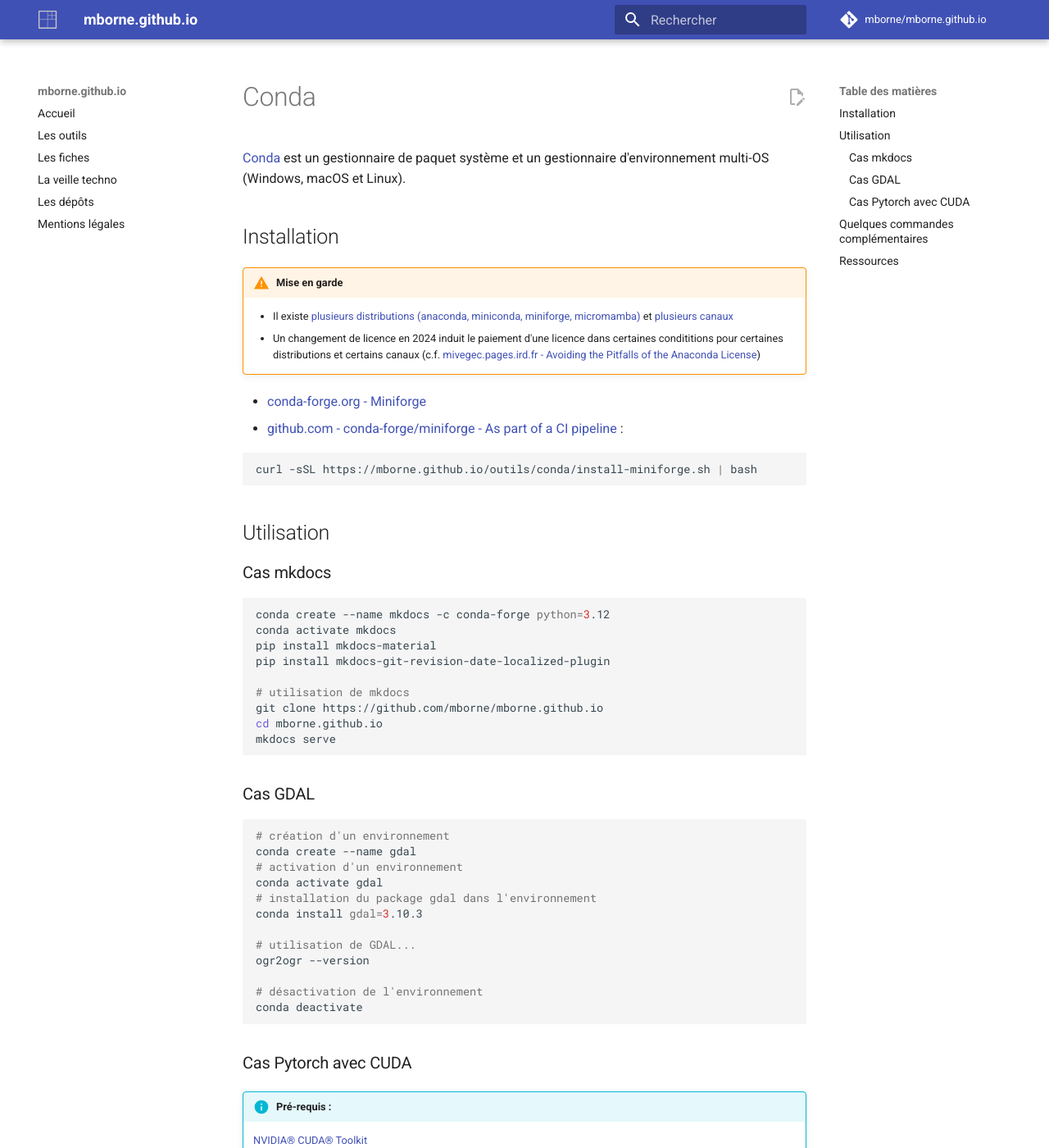
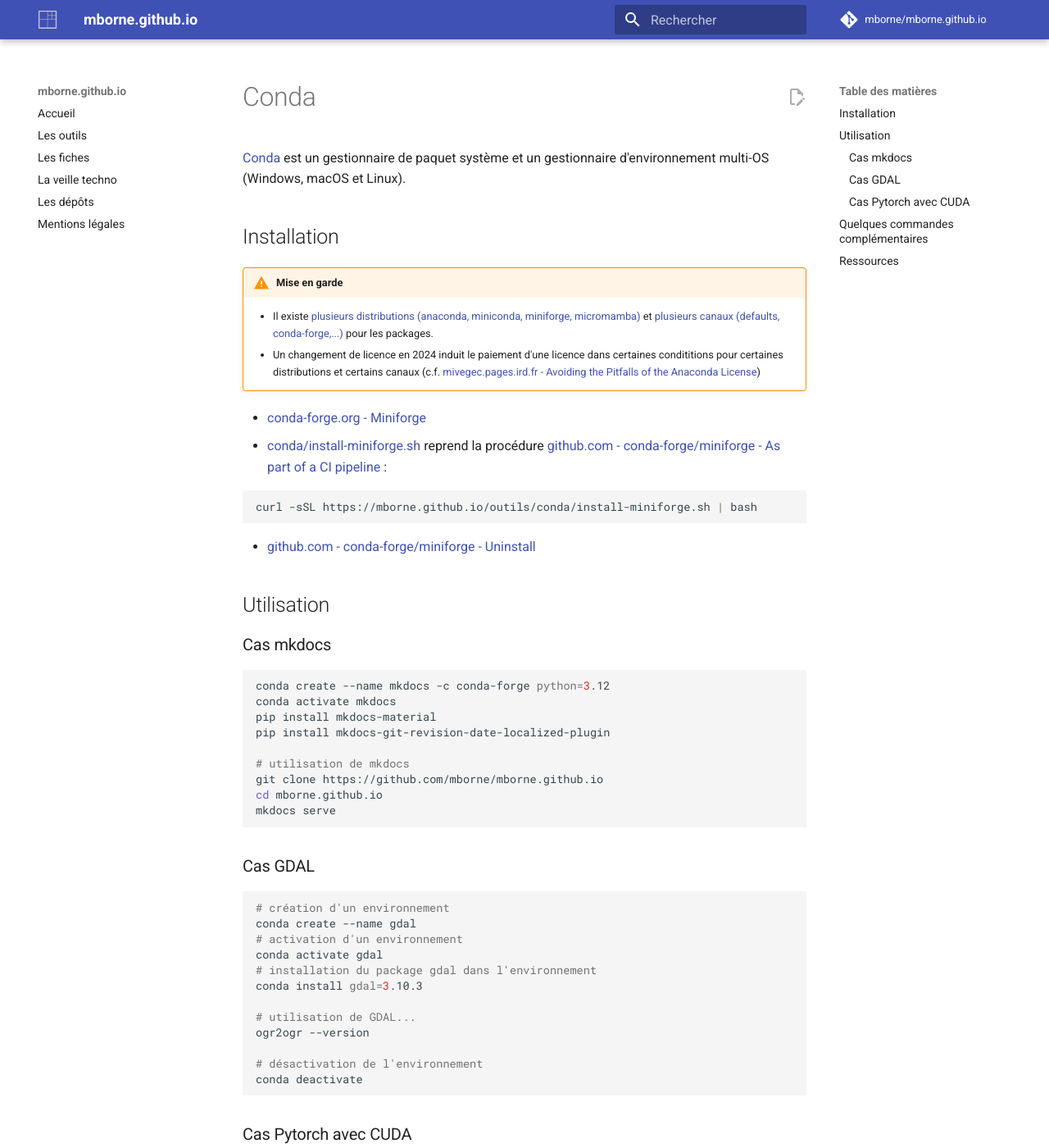
Before and after one commit to mborne/mborne.github.io, an MkDocs documentation site: the page built from docs/outils/conda/README.md, in a window 1280 px wide and 1400 px high. Shown: the whole window at 82% size. Built offline with MkDocs 1.6.1 and Material for MkDocs 9.7.7, drawn with Linux system fonts in a browser that asks for light colours; comment, search, counter and statistics services are not loaded; some of the changed text lies outside the part shown.

Commit message:
docs(conda): retouche

````diff
--- a/docs/outils/conda/README.md
+++ b/docs/outils/conda/README.md
@@ -5,15 +5,17 @@
 ## Installation
 
 !!!warning "Mise en garde"
-    - Il existe [plusieurs distributions (anaconda, miniconda, miniforge, micromamba)](https://mivegec.pages.ird.fr/dainat/malbec-fix-conda-licensing-issues/en/pages/conda-distrib/) et [plusieurs canaux](https://mivegec.pages.ird.fr/dainat/malbec-fix-conda-licensing-issues/en/pages/conda-channels/)
+    - Il existe [plusieurs distributions (anaconda, miniconda, miniforge, micromamba)](https://mivegec.pages.ird.fr/dainat/malbec-fix-conda-licensing-issues/en/pages/conda-distrib/) et [plusieurs canaux (defaults, conda-forge,...)](https://mivegec.pages.ird.fr/dainat/malbec-fix-conda-licensing-issues/en/pages/conda-channels/) pour les packages.
     - Un changement de licence en 2024 induit le paiement d'une licence dans certaines condititions pour certaines distributions et certains canaux (c.f. [mivegec.pages.ird.fr - Avoiding the Pitfalls of the Anaconda License](https://mivegec.pages.ird.fr/dainat/malbec-fix-conda-licensing-issues/en/))
 
 * [conda-forge.org - Miniforge](https://conda-forge.org/download/)
-* [github.com - conda-forge/miniforge - As part of a CI pipeline](https://github.com/conda-forge/miniforge#as-part-of-a-ci-pipeline) :
+* [conda/install-miniforge.sh](install-miniforge.sh) reprend la procédure [github.com - conda-forge/miniforge - As part of a CI pipeline](https://github.com/conda-forge/miniforge#as-part-of-a-ci-pipeline) :
 
 ```bash
 curl -sSL https://mborne.github.io/outils/conda/install-miniforge.sh | bash
 ```
+
+* [github.com - conda-forge/miniforge - Uninstall](https://github.com/conda-forge/miniforge#uninstall)
 
 
 ## Utilisation
@@ -68,7 +70,8 @@
 ## Quelques commandes complémentaires
 
 ```bash
-# Contrôle de la configuration (ex : channel conda-forge présent, defaults absent)
+# Contrôle de la configuration
+# (ex : channel conda-forge présent, defaults absent)
 conda config --show channels
 
 # Lister les environnements
````
Also changed, not shown: 1 other file.
